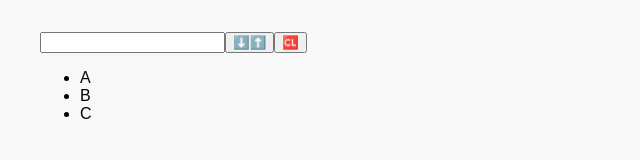
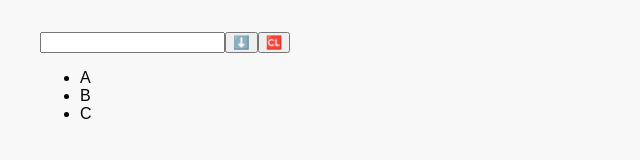
Before and after one commit to UdemeKen/React-OrderedList-App, a React (Create React App) app: page / in a window 1280 px wide. Shown: the top 160 px of the page, without its empty margins (0-640 px from the left). Built offline with nearby package versions, Linux system fonts and the light colour scheme.

Commit message:
Toggle Order State Added

```diff
--- a/src/components/OrderedList.js
+++ b/src/components/OrderedList.js
@@ -1,6 +1,14 @@
 import React, { useState } from "react";
 
 export default function Orderedlist (){
+    const [text, setText] = useState('');
+    const [asc, setAsc] = useState(true);
+    const [list, setList] = useState([]);
+
+    function toggleOrder(){
+        setAsc((previousValue) => !previousValue)
+    }
+
     return(
         <>
             <input
@@ -8,8 +16,10 @@ export default function Orderedlist (){
                 onKeyDown={() => {}}
             />
             <button
-                className="sort-direction">
-                ⬇️⬆️
+                className="sort-direction"
+                onClick={toggleOrder}
+            >
+                {asc ? "⬇️" : "⬆️"}
             </button>
             <button
                 className="clear-list">
```
